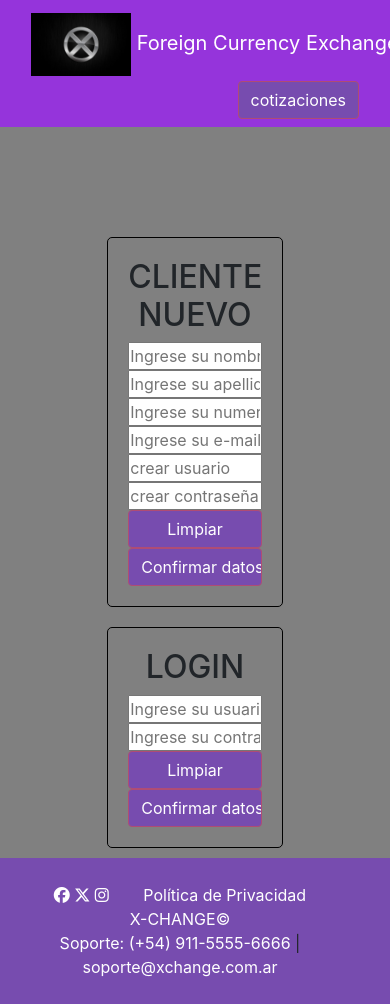
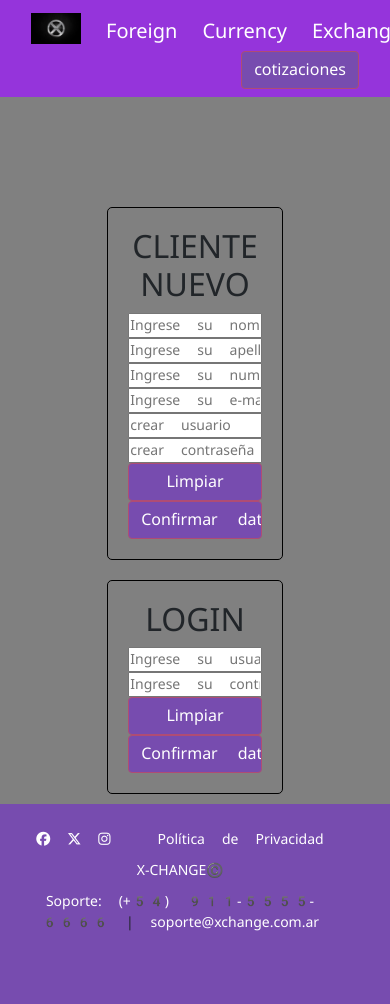
Before and after one commit to diegosantiago80/X-CHANGE, a website: page index.html in a window 390 px wide. Drawn offline with nearby package versions, Linux system fonts and the light colour scheme; some packages are replaced by stand-ins of ours; a script that the page names is missing.

Commit message:
cambios menores en css

```diff
--- a/SCSS/_generales.scss
+++ b/SCSS/_generales.scss
@@ -11,6 +11,9 @@ body {
   flex-direction: column;
   min-height: 100vh;
   margin: 0;
+  font-family: 'Segoe UI Emoji', 'Noto Color Emoji', 'Apple Color Emoji', 'Segoe UI', 'Helvetica Neue', sans-serif;
+
+
 }
 
 main {
@@ -42,3 +45,35 @@ main {
   padding: 8px;
   background-color:turquoise
 }
+
+@media screen and (max-width: 767px) {
+  body {
+    font-size: 14px;
+  }
+
+  .logo{
+    max-width: 50px;
+    height: auto;
+
+  }
+
+
+  footer {
+    height: 200px;
+  }
+
+  .footer-container{
+    flex-direction: row;
+    justify-content: space-around;
+    text-align: center;
+
+  }
+
+
+  .social-links,
+  .legal-links,
+  .copyright,
+  .support-contact {
+    margin-bottom: 10px;
+  }
+}
```
Also changed, not shown: STYLES/Styles.css, 1 other file.
